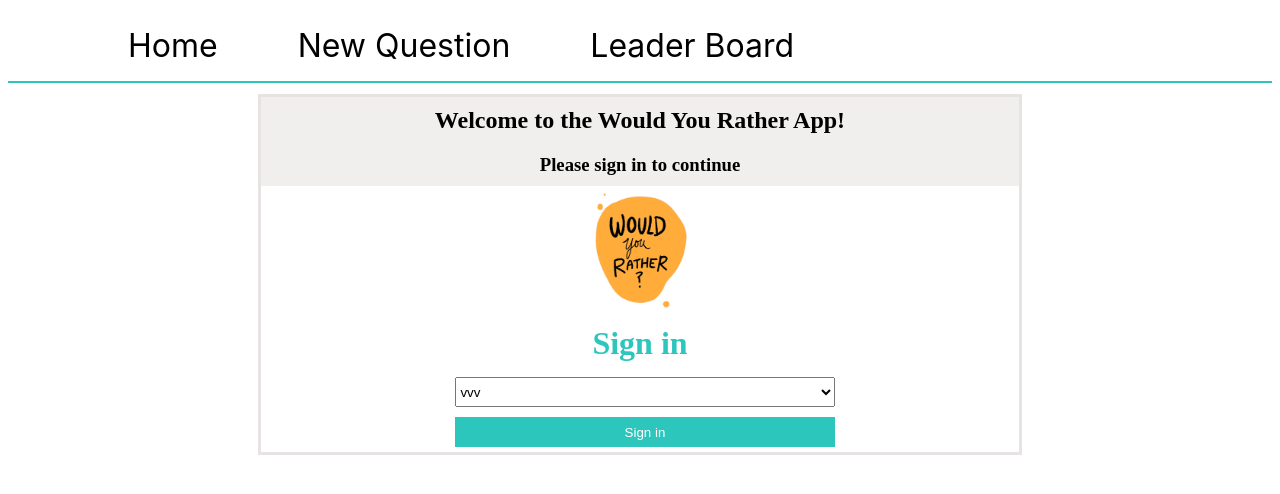
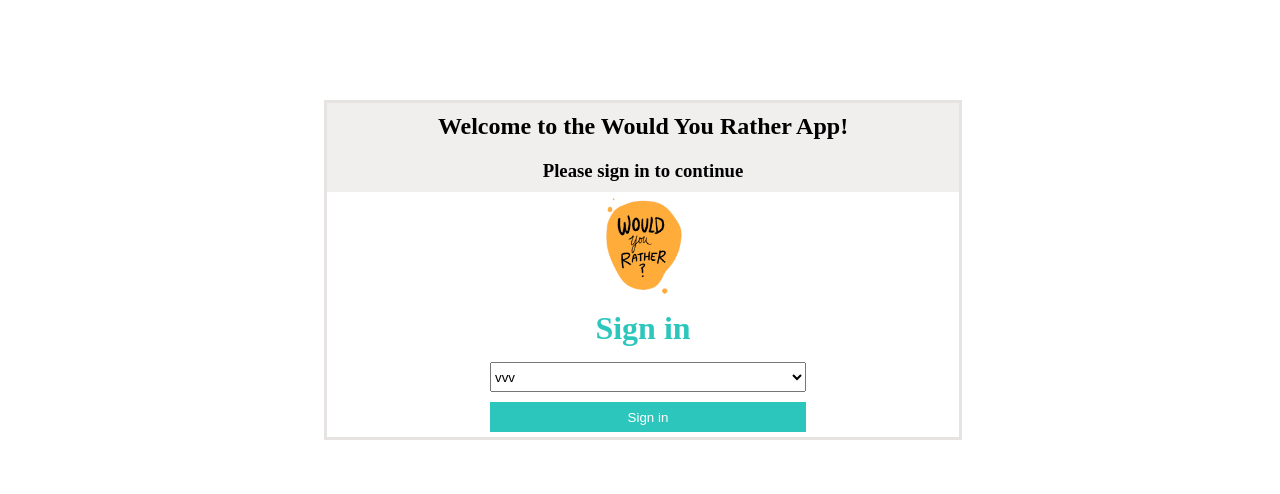
Before and after one commit to hamedeach/react-wouldyourather-app, a React (Create React App) app: page / in a window 1280 px wide. Shown: the top 494 px of the page. Built offline with nearby package versions, Linux system fonts and the light colour scheme.

Commit message:
modify the login page

```diff
--- a/src/Components/App.js
+++ b/src/Components/App.js
@@ -1,12 +1,11 @@
 
 
 import Navbar from './Navbar.js';
-import LoginBox from './login/loginBox.js';
+import LoginBox from './loginBox.js';
 
 function App() {
   return (
     <div className="App">
-     <Navbar/>
      <LoginBox/>
     </div>
   );
--- a/src/Components/login/loginBox.js
+++ b/src/Components/loginBox.js
@@ -1,5 +1,6 @@
-import Logo from '../../assets/Logo.png';
+import Logo from '../assets/Logo.png';
 import React from "react";
+
 
 export default function LoginBox() {
     return (
@@ -19,7 +20,7 @@ export default function LoginBox() {
                     </select>
                 </div>
                 <div className='signin-button'>
-                    <button> Sign in </button>
+                    <button onClick={textclick}> Sign in </button>
                 </div>
 
 
@@ -28,4 +29,11 @@ export default function LoginBox() {
         </div>
 
     )
+
+
 }
+
+function textclick(){
+    alert();
+
+}
--- a/src/index.css
+++ b/src/index.css
@@ -42,9 +42,10 @@ img {
 }
 
 .login-box-div {
-  margin: auto;
   border: 3px solid #E7E3E3;
-  width: 60%;
+  width: 50%;
+  margin-top: 100px;
+  margin-left: 25%;
 }
 
 .login-box-title {
@@ -107,6 +108,8 @@ button {
   border: #F1EEEE;
   color: #ffff;
   height: 30px;
+  cursor: pointer;
+
 
 
 }
```
Also changed, not shown: src/Components/login/loginPage.js (deleted).
